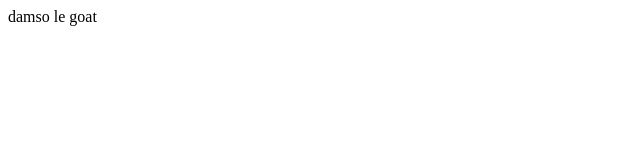
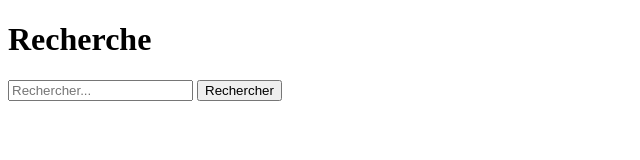
Before and after one commit to Infinitium4/PISTO-PORTAIL-TCGN, a plain HTML site: page mqtt-web/recherche.html in a window 1280 px wide. Shown: the whole page, without its empty margins (0-640 px from the left). Drawn offline with Linux system fonts and the light colour scheme.

Commit message:
petit commit

```diff
--- a/mqtt-web/recherche.html
+++ b/mqtt-web/recherche.html
@@ -6,6 +6,10 @@
     <title>Document</title>
 </head>
 <body>
-    damso le goat
+    <h1>Recherche</h1>
+    <form>
+        <input type="text" placeholder="Rechercher...">
+        <button type="submit">Rechercher</button>
+    </form>
 </body>
 </html>
```
